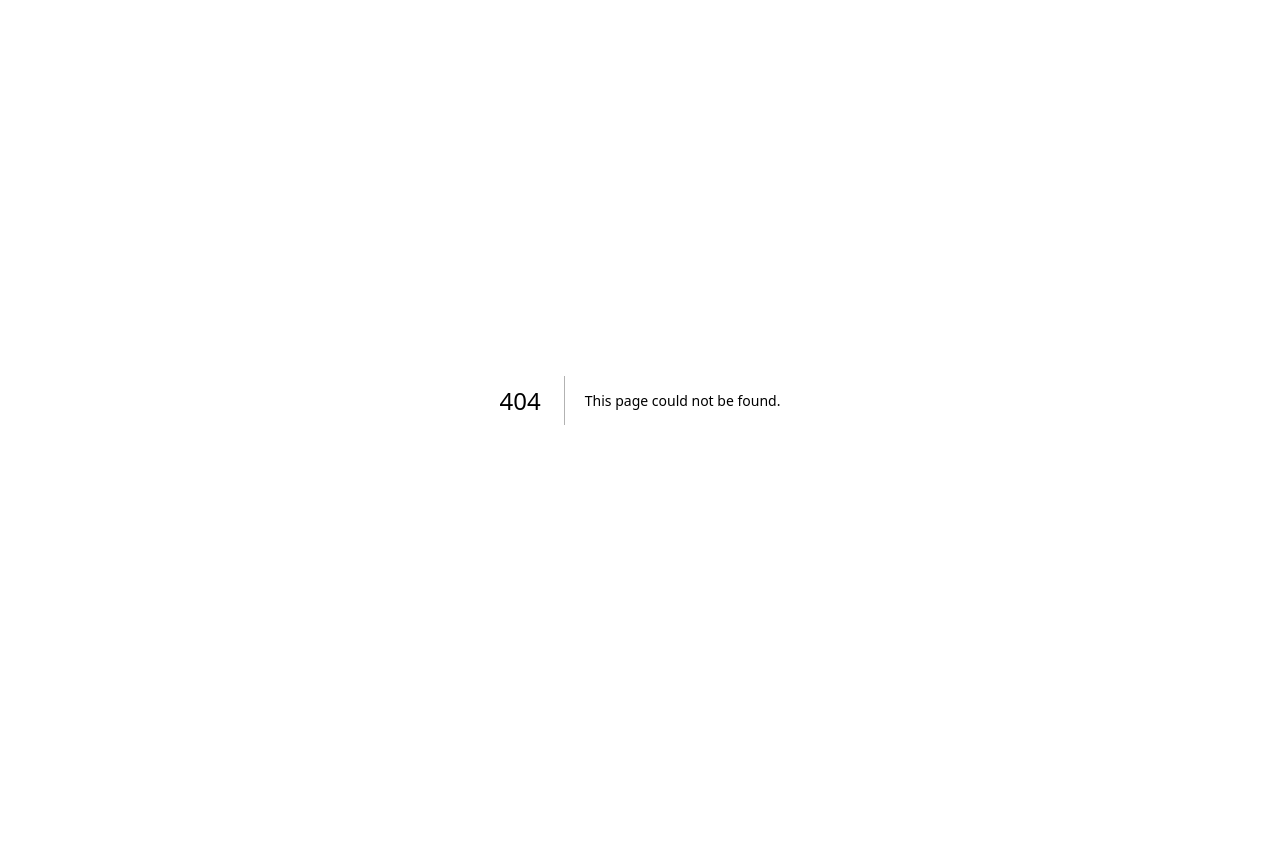
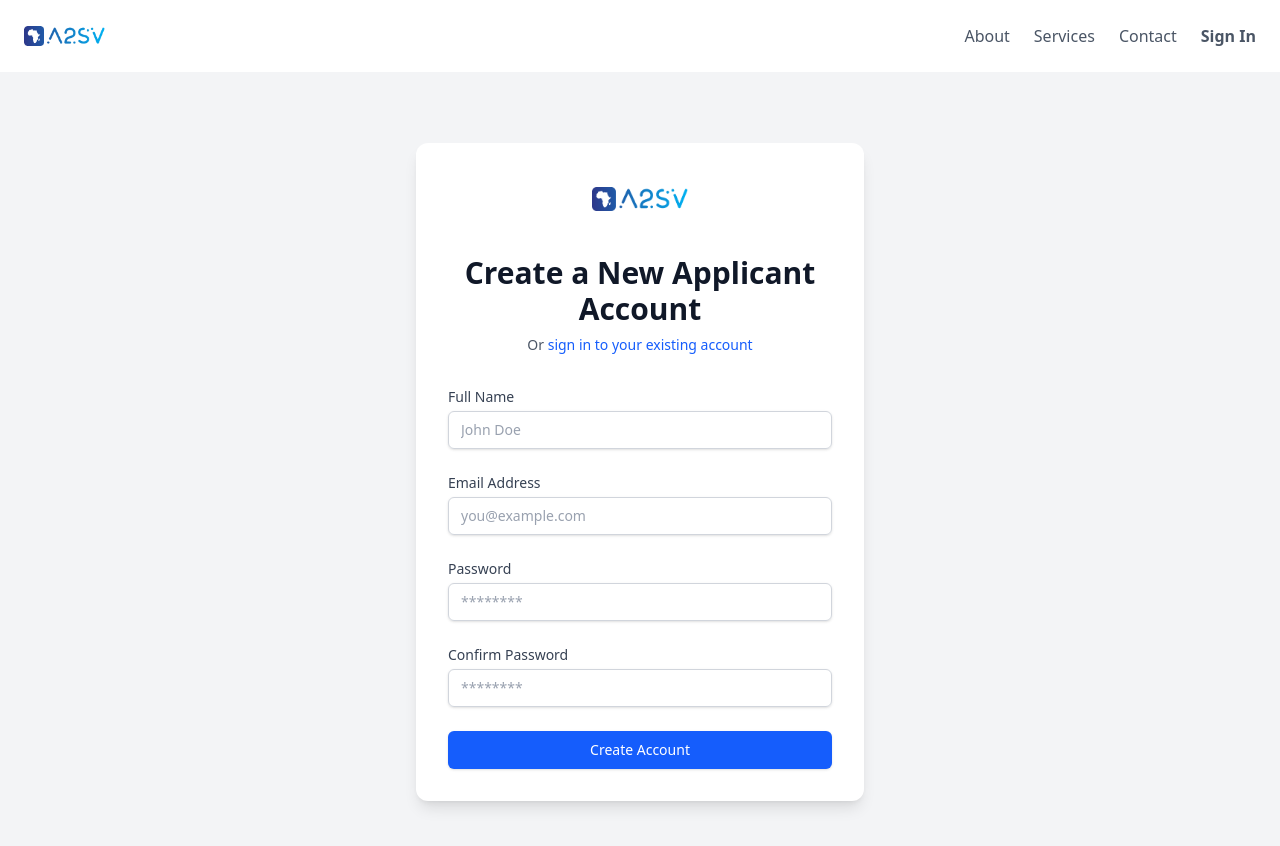
Before and after one commit to Ludis-ET/Starter-Project, a Next.js app: page /register in a window 1280 px wide. Before the commit this address had no page. Shown: the top 846 px of the page. Before the commit the page ends 800 px from the top, so only its background shows below. Built offline with nearby package versions, Linux system fonts and the light colour scheme; no server answers.

Commit message:
refractor: change folder name used for routing

```diff
--- a/src/app/api/auth/[...nextauth]/options.ts
+++ b/src/app/api/auth/[...nextauth]/options.ts
@@ -160,7 +160,7 @@
     }),
   ],
   pages: {
-    signIn: '/Signin',
+    signIn: '/signin',
   },
   session: {
     strategy: 'jwt',
--- a/src/app/applicant/page.tsx
+++ b/src/app/applicant/page.tsx
@@ -9,7 +9,7 @@
 
   // Redirect unauthenticated users
   if (!session) {
-    redirect('/Signin');
+    redirect('/signin');
   }
 
   // Define role-specific redirect URLs
@@ -48,13 +48,13 @@
         </div>
         <div className="flex flex-row justify-center text-center gap-5">
             <Link
-            href="/applicant/Apply"
+            href="/applicant/apply"
             className="inline-block py-2 px-4 border border-transparent rounded-md shadow-sm text-sm font-medium text-white bg-blue-600 hover:bg-blue-700 focus:outline-none focus:ring-2 focus:ring-offset-2 focus:ring-blue-500"
           >
             Apply
           </Link>
           <Link
-            href="/Signin"
+            href="/signin"
             className="inline-block py-2 px-4 border border-transparent rounded-md shadow-sm text-sm font-medium text-white bg-blue-600 hover:bg-blue-700 focus:outline-none focus:ring-2 focus:ring-offset-2 focus:ring-blue-500"
           >
             Sign Out
--- a/src/app/components/ApplicantsForm.tsx
+++ b/src/app/components/ApplicantsForm.tsx
@@ -46,7 +46,7 @@
       const result = await response.json();
       if (response.ok && result.success) {
         setMessage(result.message);
-          router.push('/Signin');
+          router.push('/signin');
       } else {
         setError(result.message || 'Registration failed');
       }
@@ -70,7 +70,7 @@
           <h2 className="text-center text-3xl font-bold text-gray-900">Create a New Applicant Account</h2>
           <p className="mt-2 text-center text-sm text-gray-600">
             Or{' '}
-            <Link href="/early-stage-app/signin" className="font-medium text-blue-600 hover:text-blue-500">
+            <Link href="/signin" className="font-medium text-blue-600 hover:text-blue-500">
               sign in to your existing account
             </Link>
           </p>
--- a/src/app/components/ApplicationFormData.tsx
+++ b/src/app/components/ApplicationFormData.tsx
@@ -528,7 +528,7 @@
 
     if (status !== "authenticated") {
       setSubmissionError("You must be signed in to submit the application");
-      router.push("/Signin");
+      router.push("/signin");
       return;
     }
 
--- a/src/app/components/ForgotPassword.tsx
+++ b/src/app/components/ForgotPassword.tsx
@@ -77,7 +77,7 @@
 
           {/* Back to Login */}
           <div className="text-center text-sm">
-            <Link href="/Signin" className="font-medium text-blue-600 hover:text-blue-500">
+            <Link href="/signin" className="font-medium text-blue-600 hover:text-blue-500">
               Back to Login
             </Link>
           </div>
--- a/src/app/components/SignInForm.tsx
+++ b/src/app/components/SignInForm.tsx
@@ -77,7 +77,7 @@
               Back to Home
             </Link>{' '}
             |{' '}
-            <Link href="/Register" className="hover:text-blue-500">
+            <Link href="/register" className="hover:text-blue-500">
               Create a new applicant account
             </Link>
           </p>
@@ -138,7 +138,7 @@
               </label>
             </div>
             <div className="text-sm">
-              <Link href="/ForgetPassword" className="font-medium text-blue-600 hover:text-blue-500">
+              <Link href="/forgetPassword" className="font-medium text-blue-600 hover:text-blue-500">
                 Forgot Password?
               </Link>
             </div>
--- a/src/app/manager/page.tsx
+++ b/src/app/manager/page.tsx
@@ -10,7 +10,7 @@
 
   // Redirect unauthenticated users
   if (!session) {
-    redirect("/Signin");
+    redirect("/signin");
   }
 
   // Define role-specific redirect URLs
--- a/src/app/reviewer/page.tsx
+++ b/src/app/reviewer/page.tsx
@@ -9,7 +9,7 @@
 
   // Redirect unauthenticated users
   if (!session) {
-    redirect('/Signin');
+    redirect('/signin');
   }
 
   // Define role-specific redirect URLs
```
Also changed, not shown: src/app/(auth)/forgetPassword/page.tsx (renamed from src/app/(auth)/ForgetPassword/page.tsx), src/app/(auth)/register/page.tsx (renamed from src/app/(auth)/Register/page.tsx), src/app/(auth)/signin/page.tsx (renamed from src/app/(auth)/Signin/page.tsx), src/app/applicant/apply/page.tsx (renamed from src/app/applicant/Apply/page.tsx).
